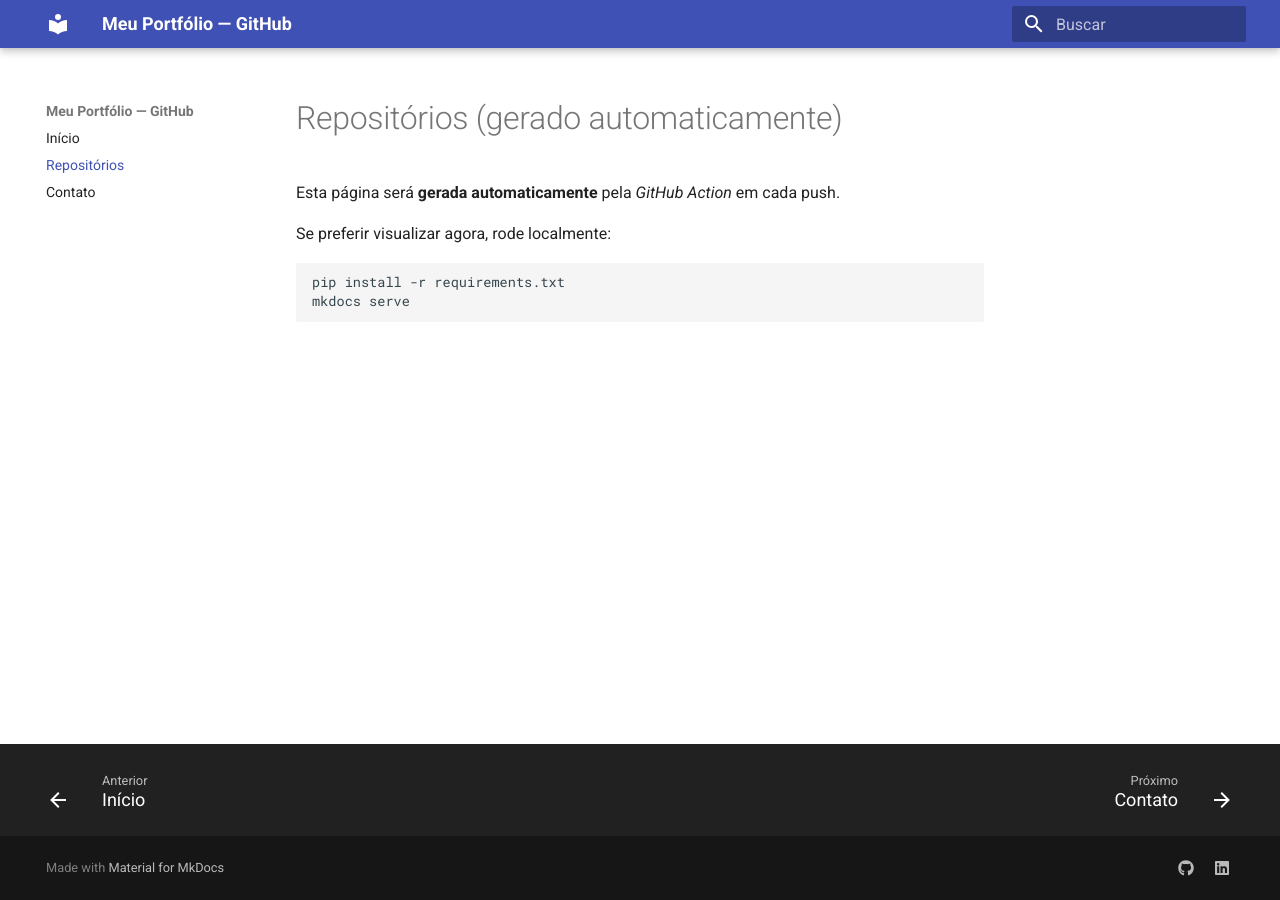
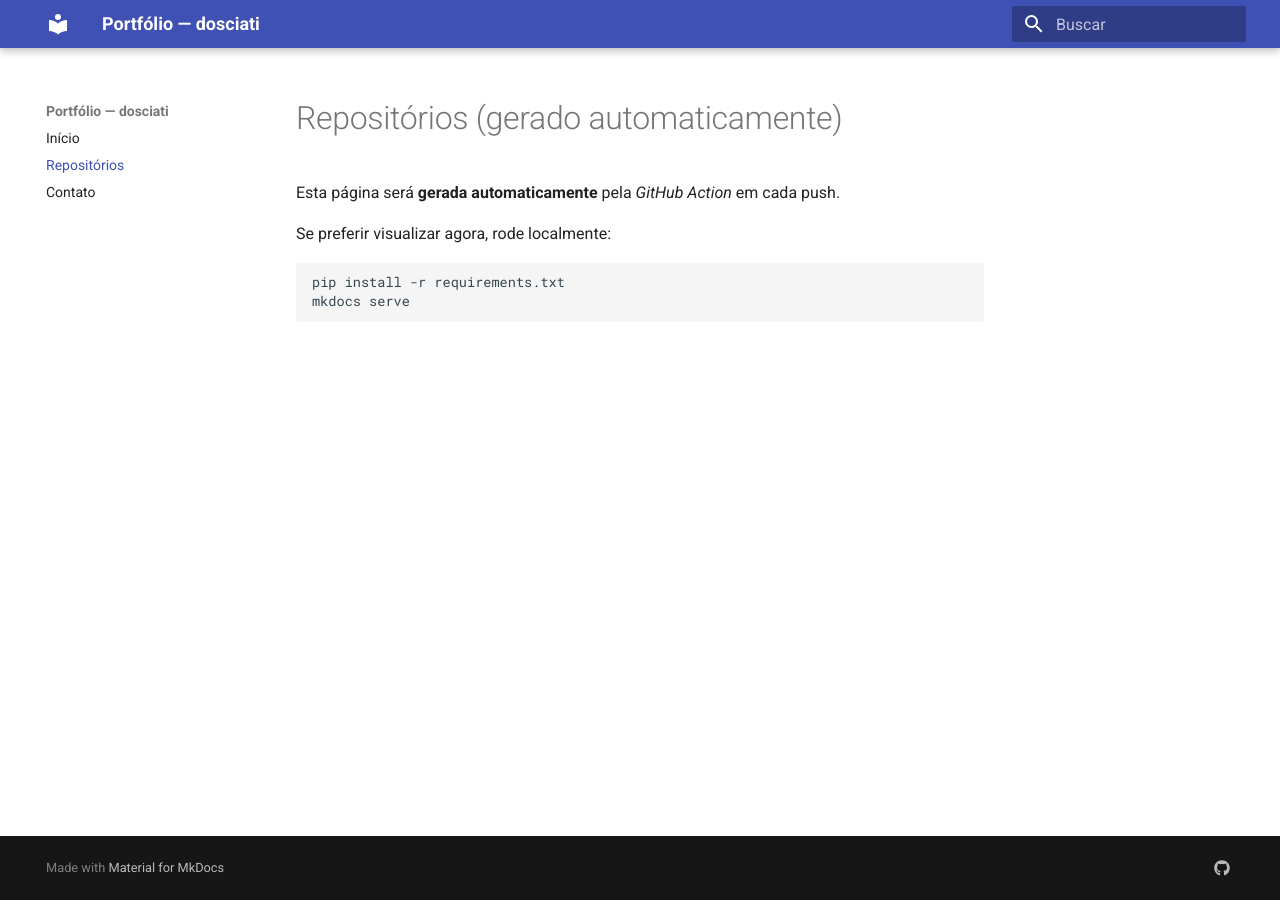
Before and after one commit to dosciati/dosciati, an MkDocs documentation site: the page built from docs/repos.md, in a window 1280 px wide. Built offline with MkDocs 1.6.1 and Material for MkDocs 9.7.7, drawn with Linux system fonts in a browser that asks for light colours.

Commit message:
update 1 repositorio

```diff
--- a/mkdocs.yml
+++ b/mkdocs.yml
@@ -1,20 +1,13 @@
-site_name: Meu Portfólio — GitHub
-site_description: Site que lista automaticamente meus repositórios públicos do GitHub
-site_url: https://<seu-usuario>.github.io
+site_name: Portfólio — dosciati
+site_description: Lista automática de repositórios públicos do GitHub
+site_url: https://dosciati.github.io/dosciati/
 theme:
   name: material
   language: pt
-  features:
-    - navigation.instant
-    - navigation.footer
-    - content.action.edit
 markdown_extensions:
   - attr_list
   - toc:
       toc_depth: 2-6
-  - admonition
-  - def_list
-  - tables
 nav:
   - Início: index.md
   - Repositórios: repos.md
@@ -23,5 +16,3 @@ extra:
   social:
     - icon: fontawesome/brands/github
       link: https://github.com/dosciati
-    - icon: fontawesome/brands/linkedin
-      link: https://www.linkedin.com/in/andredosciati/
```
Also changed, not shown: 1 other file.
